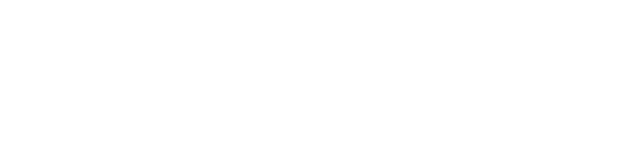
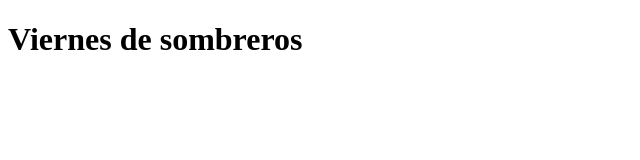
Before and after one commit to DonajiCoello/Asesor-as, a plain HTML site: page index.html in a window 1280 px wide. Shown: the whole page, without its empty margins (0-640 px from the left). Drawn offline with Linux system fonts and the light colour scheme.

Commit message:
ci: segundo h1

```diff
--- a/index.html
+++ b/index.html
@@ -6,6 +6,6 @@
     <title>Exito</title>
 </head>
 <body>
-
+    <h1>Viernes de sombreros</h1>
 </body>
 </html>
```
